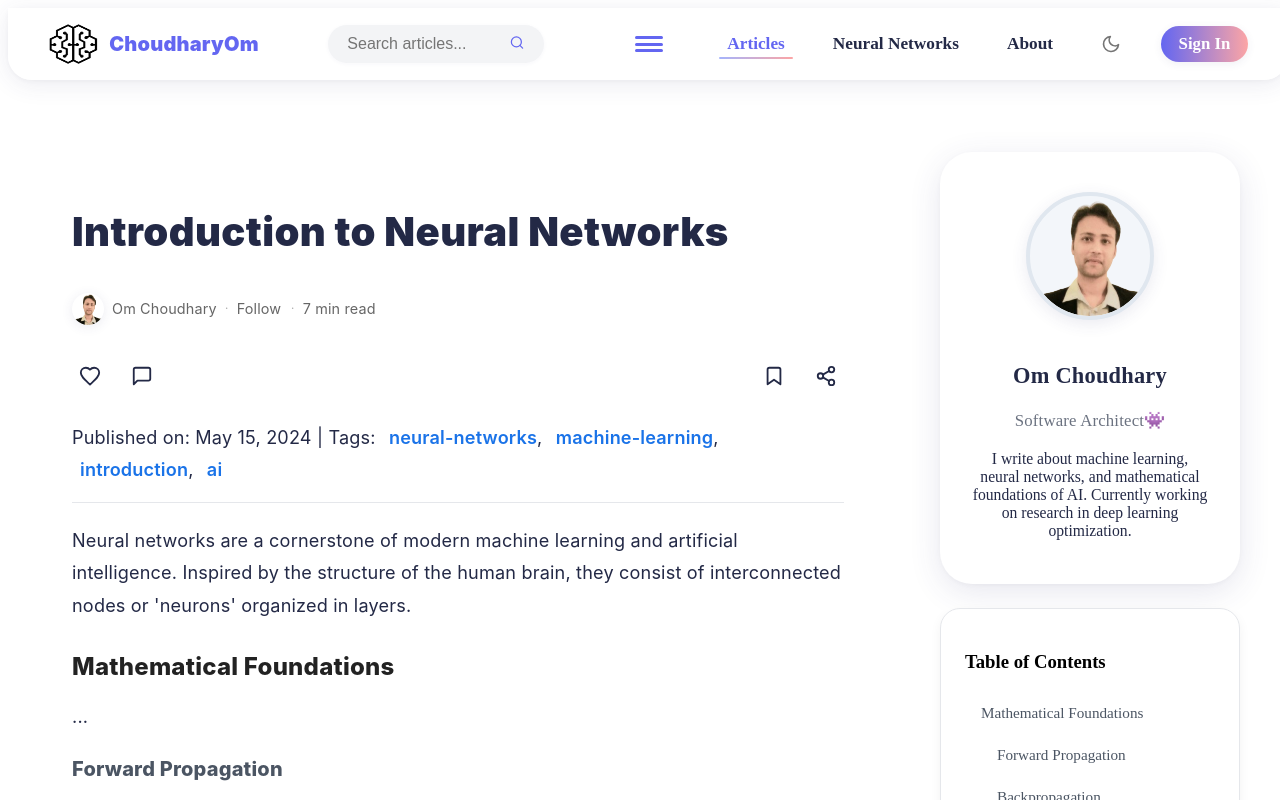
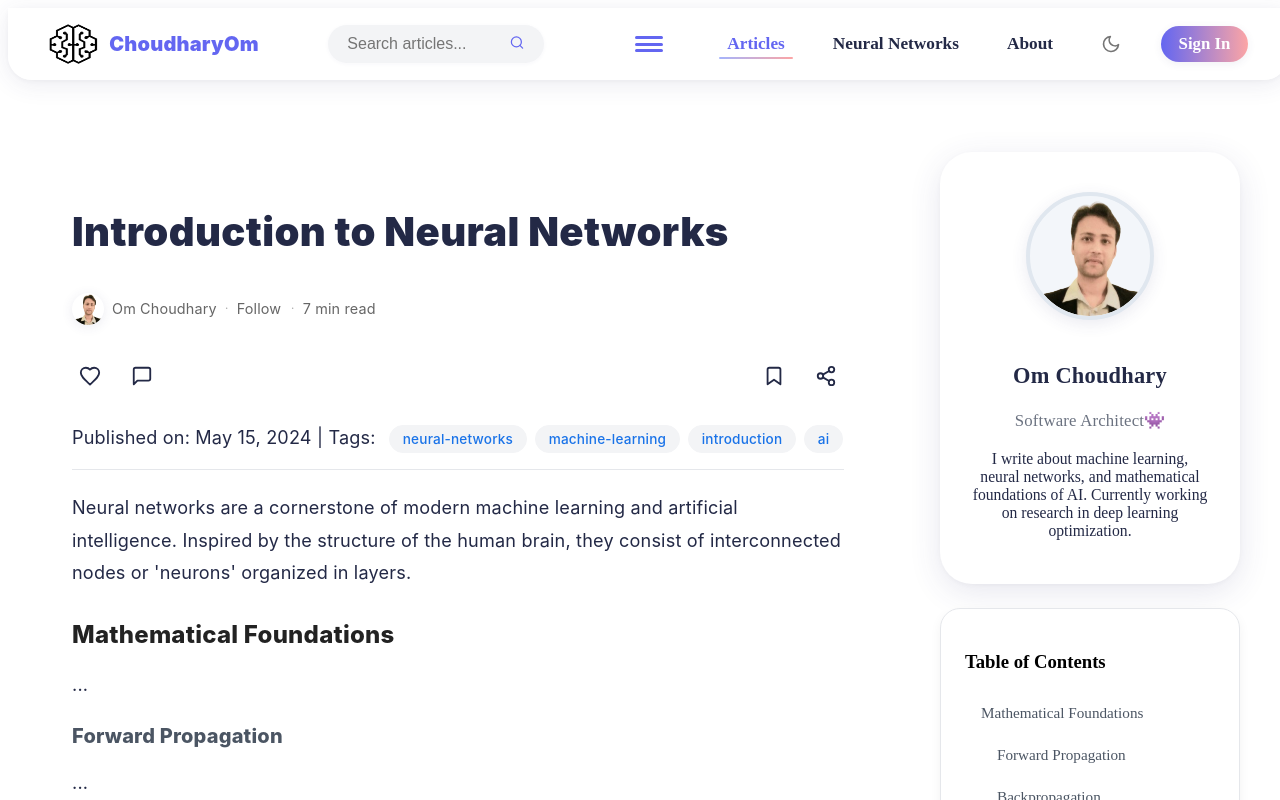
Before and after one commit to choudharyom/choudharyom.github.io, a Next.js app: page /blog/intro-to-neural-networks in a window 1280 px wide. Shown: the top 800 px of the page. Built offline with nearby package versions, Linux system fonts and the light colour scheme.

Commit message:
update tag css

```diff
--- a/src/pages/blog/intro-to-neural-networks.js
+++ b/src/pages/blog/intro-to-neural-networks.js
@@ -33,7 +33,7 @@ const IntroToNeuralNetworks = () => {
         {pageMeta.tags.map((tag, index) => (
           <span key={tag}>
             <a href={`/tags/${tag}`}>{tag}</a>
-            {index < pageMeta.tags.length - 1 ? ', ' : ''}
+            {index < pageMeta.tags.length - 1 ? '' : ''}
           </span>
         ))}
       </p>
--- a/src/pages/blog/linear-algebra-basics.js
+++ b/src/pages/blog/linear-algebra-basics.js
@@ -38,7 +38,7 @@ const LinearAlgebraBasics = () => {
         {pageMeta.tags.map((tag, index) => (
           <span key={tag}>
             <a href={`/tags/${tag}`}>{tag}</a>
-            {index < pageMeta.tags.length - 1 ? ', ' : ''}
+            {index < pageMeta.tags.length - 1 ? '' : ''}
           </span>
         ))}
       </p>
--- a/src/pages/blog/weather-forecasting-cnn.js
+++ b/src/pages/blog/weather-forecasting-cnn.js
@@ -48,7 +48,7 @@ export default function WeatherForecastingCNN() {
         {pageMeta.tags.map((tag, index) => (
           <span key={tag}>
             <a href={`/tags/${tag}`}>{tag}</a>
-            {index < pageMeta.tags.length - 1 ? ', ' : ''}
+            {index < pageMeta.tags.length - 1 ? '' : ''}
           </span>
         ))}
       </p>
--- a/src/styles/BlogPost.module.css
+++ b/src/styles/BlogPost.module.css
@@ -107,16 +107,27 @@
 }
 
 .articleContent a {
-  color: #6366f1;
-  text-decoration: underline;
-  text-underline-offset: 2px;
-  font-weight: 600;
-  transition: color 0.2s, text-decoration-color 0.2s;
+  display: inline-block;
+  background-color: var(--color-background-secondary);
+  color: var(--color-text-tertiary);
+  padding: 0.3rem 0.8rem;
+  border-radius: 1rem; /* Pill shape */
+  font-size: 0.85rem;
+  font-weight: 500;
+  line-height: 1.2;
+  border: 1px solid var(--color-border-light);
+  transition: background-color 0.2s, color 0.2s, border-color 0.2s, transform 0.2s;
+  white-space: nowrap;
+  text-decoration: none;
 }
 
 .articleContent a:hover {
-  color: #f59e42;
-  text-decoration-color: #f59e42;
+  background-color: var(--color-primary);
+  color: white; /* Or use a specific --color-on-primary variable */
+  border-color: var(--color-primary);
+  transform: translateY(-2px) scale(1.03); /* Match search tag hover */
+  text-decoration: none;
+  cursor: pointer;
 }
 
 .articleContent blockquote {
@@ -627,10 +638,6 @@
   margin-left: 0.5rem;
 }
 
-.meta a:hover {
-  text-decoration: underline;
-}
-
 .content {
   line-height: 1.7;
   color: var(--text-color-primary, #333);
```
